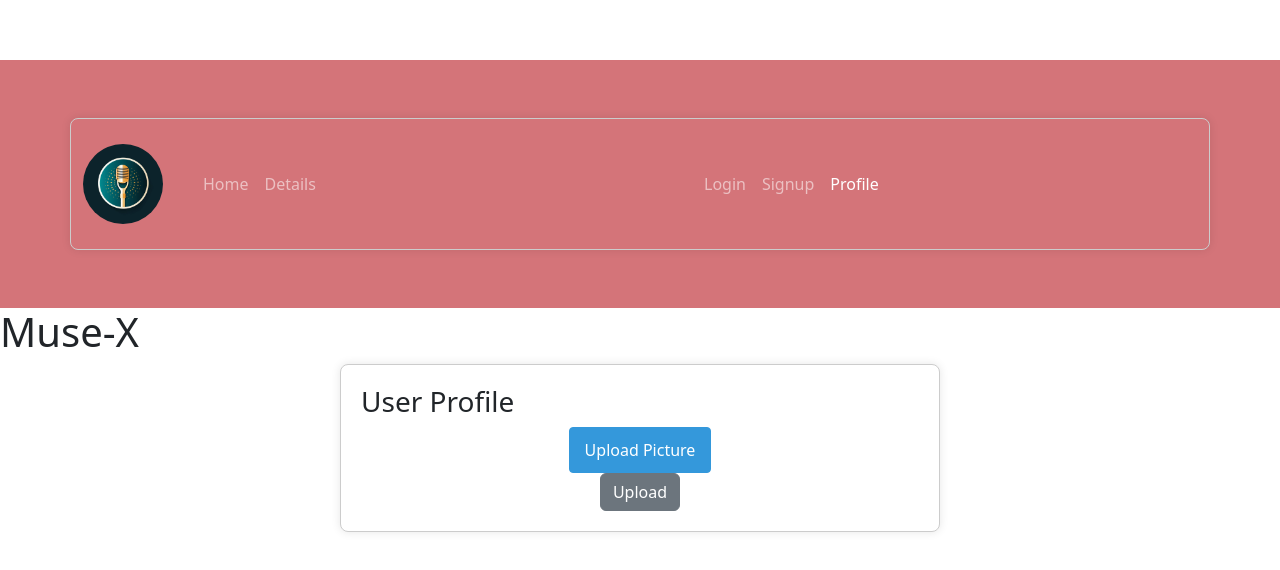
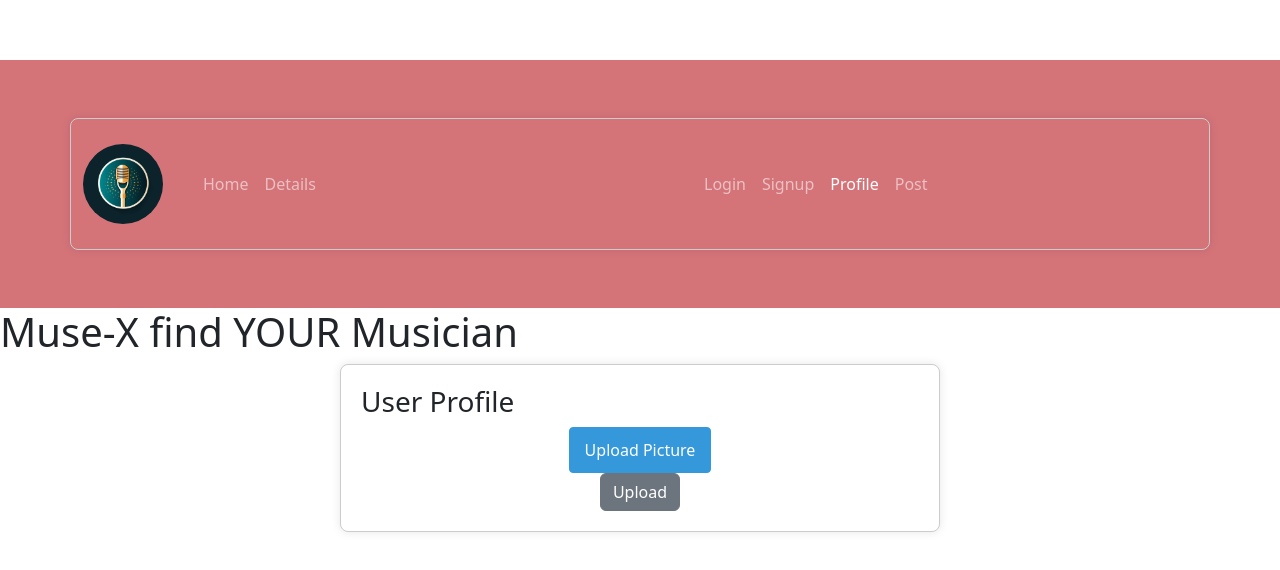
Before and after one commit to LauraI-S/MuseX, a React (Vite) app in the folder client/: page /profile in a window 1280 px wide. Shown: the part 104-674 px from the top of the page. Built offline with nearby package versions, Linux system fonts and the light colour scheme.

Commit message:
setting up frontend for my musicianrequirement- page

```diff
--- a/client/src/App.tsx
+++ b/client/src/App.tsx
@@ -5,6 +5,7 @@ import {
   Routes,
   Navigate,
 } from "react-router-dom";
+import "../src/styles/index.css";
 import "bootstrap/dist/css/bootstrap.css";
 import Home from "../src/pages/Home";
 import SignUp from "../src/pages/SignUp";
@@ -12,20 +13,24 @@ import Login from "./pages/Login";
 import DetailsCard from "./pages/DetailsCard";
 import MyNavbar from "./components/MyNavbar";
 import Profile from "./pages/Profile";
+import PostRequirements from "./pages/PostRequirements";
 import { AuthContext } from "./context/AuthContext";
 import AuthContextProvider from "./context/AuthContext";
 // import ProtectedRoute from "./components/ProtectedRoute";
 
 function App() {
   const { user } = useContext(AuthContext);
+
   return (
+    <div className="App">
       <AuthContextProvider>
         <Router>
           <MyNavbar />
-        <h1>Muse-X</h1>
+          <h1>Muse-X find YOUR Musician</h1>
 
           <Routes>
             <Route path="/" element={<Home />} />
+            <Route path="/postrequirements" element={<PostRequirements />} />
             <Route path="/details" element={<DetailsCard />} />
             <Route path="/signup" element={<SignUp />} />
             <Route path="/login" element={<Login />} />
@@ -41,6 +46,7 @@ function App() {
           </Routes>
         </Router>
       </AuthContextProvider>
+    </div>
   );
 }
 
--- a/client/src/components/MyNavbar.tsx
+++ b/client/src/components/MyNavbar.tsx
@@ -79,6 +79,13 @@ const MyNavbar = () => {
                 >
                   Profile
                 </Nav.Link>
+                <Nav.Link
+                  as={NavLink}
+                  to="/postrequirements"
+                  onClick={() => setExpanded(false)}
+                >
+                  Post
+                </Nav.Link>
               </>
             )}
           </Nav>
--- /dev/null
+++ b/client/src/components/RequirementDetails.tsx
@@ -0,0 +1,22 @@
+const RequirementDetails = ({ request }) => {
+  return (
+    <div className="request-details">
+      <h4>{request.musicianname}</h4>
+      <p>
+        <strong> Location (city): </strong>
+        {request.location}
+      </p>
+      <p>
+        <strong> Genre : </strong>
+        {request.genre}
+      </p>
+      <p>
+        <strong>Availability: </strong>
+        {request.availability}
+      </p>
+      <p>{request.createdAt}</p>
+    </div>
+  );
+};
+
+export default RequirementDetails;
--- a/client/src/main.tsx
+++ b/client/src/main.tsx
@@ -1,7 +1,7 @@
 import React from "react";
 import ReactDOM from "react-dom/client";
 import App from "./App.tsx";
-import "../src/styles/index.css";
+
 import "bootstrap/dist/css/bootstrap.min.css";
 import { AuthContextProvider } from "./context/AuthContext.js";
 
--- /dev/null
+++ b/client/src/pages/PostRequirements.tsx
@@ -0,0 +1,34 @@
+import React, { useEffect, useState } from "react";
+import "../styles/index.css";
+import RequirementDetails from "../components/RequirementDetails";
+
+type Props = {};
+
+const PostRequirements = () => {
+  const [requests, setRequests] = useState(null);
+
+  useEffect(() => {
+    const fetchRequests = async () => {
+      const response = await fetch("http://localhost:4000/api/requests");
+      const json = await response.json();
+
+      if (response.ok) {
+        setRequests(json);
+      }
+    };
+    fetchRequests();
+  }, []); //-->dependency array makes sure the data is only fetched when the page first renders
+
+  return (
+    <div className="postrequirements">
+      <div className="requests">
+        {requests &&
+          requests.map((request) => (
+            <RequirementDetails key={request._id} request={request} />
+          ))}
+      </div>
+    </div>
+  );
+};
+
+export default PostRequirements;
--- a/client/src/pages/SignUp.tsx
+++ b/client/src/pages/SignUp.tsx
@@ -1,6 +1,6 @@
 import React, { ChangeEvent, useContext, useState } from "react";
 import { Button } from "react-bootstrap";
-import "../styles/SignUp.css"; // Import a CSS file for custom styling
+import "../styles/SignUp.css";
 import { AuthContext } from "../context/AuthContext";
 
 export interface User {
--- a/client/src/styles/index.css
+++ b/client/src/styles/index.css
@@ -1,70 +1,56 @@
-import 'bootstrap/dist/css/bootstrap.min.css';
+@import 'bootstrap/dist/css/bootstrap.min.css';
+@import url('https://fonts.googleapis.com/css2?family=Poppins:wght@300;400;500;600;800&family=VT323&display=swap');
+
 :root {
-  font-family: Inter, system-ui, Avenir, Helvetica, Arial, sans-serif;
-  line-height: 1.5;
-  font-weight: 400;
-
-  color-scheme: light dark;
-  color: rgba(255, 255, 255, 0.87);
-  background-color: #242424;
-
-  font-synthesis: none;
-  text-rendering: optimizeLegibility;
-  -webkit-font-smoothing: antialiased;
-  -moz-osx-font-smoothing: grayscale;
-  -webkit-text-size-adjust: 100%;
+  --primary: #1aac83;
+  --error: #e7195a;
+}
+body {
+  background: #f1f1f1;
+  margin: 0;
+  font-family: "Poppins";
+  display: flex;
+  justify-content: center;
+  align-items: center;
+  height: 100vh;
 }
 
-a {
-  font-weight: 500;
-  color: #646cff;
-  text-decoration: inherit;
-}
-a:hover {
-  color: #535bf2;
+.postrequirements {
+  display: grid;
+  grid-template-columns: 3fr 1fr;
+  gap: 100px;
+  justify-content: center;
+  align-items: center;
 }
 
-body {
-  margin: 0;
-  display: flex;
-  place-items: center;
-  min-width: 320px;
-  min-height: 100vh;
+.request-details {
+  background: #fff;
+  border-radius: 4px;
+  margin: 20px auto;
+  padding: 20px;
+  position: relative;
+  box-shadow: 2px 2px 5px rgba(0, 0, 0, 0.05);
 }
 
-h1 {
-  font-size: 3.2em;
-  line-height: 1.1;
+.request-details h4 {
+  margin: 0 0 10px 0;
+  font-size: 1.2em;
+  color: var(--primary);
 }
 
-button {
-  border-radius: 8px;
-  border: 1px solid transparent;
-  padding: 0.6em 1.2em;
-  font-size: 1em;
-  font-weight: 500;
-  font-family: inherit;
-  background-color: #1a1a1a;
-  cursor: pointer;
-  transition: border-color 0.25s;
-}
-button:hover {
-  border-color: #646cff;
-}
-button:focus,
-button:focus-visible {
-  outline: 4px auto -webkit-focus-ring-color;
+.request-details p {
+  margin: 0;
+  font-size: 0.9em;
+  color: #555;
 }
 
-@media (prefers-color-scheme: light) {
-  :root {
-    color: #213547;
-    background-color: #ffffff;
-  }
-  a:hover {
-    color: #747bff;
-  }
-  button {
-    background-color: #f9f9f9;
-  }
+.request-details span {
+  position: absolute;
+  top: 20px;
+  right: 20px;
+  cursor: pointer;
+  background: #f1f1f1;
+  padding: 6px;
+  border-radius: 50%;
+  color: #333;
 }
```
Also changed, not shown: 2 other files (tests, documents, lock files or other folders). Lines whose indentation alone changed are shown as unchanged.
